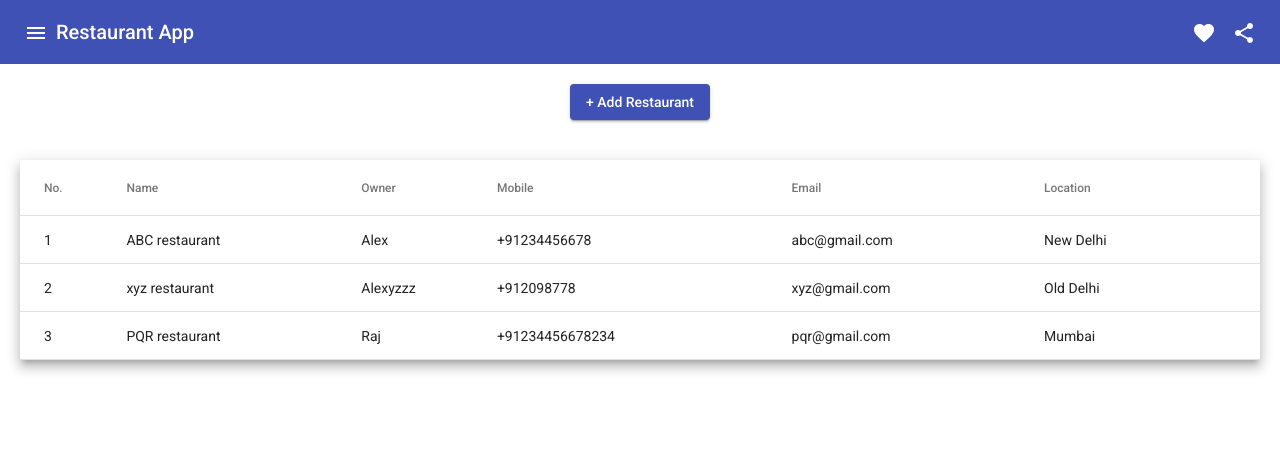
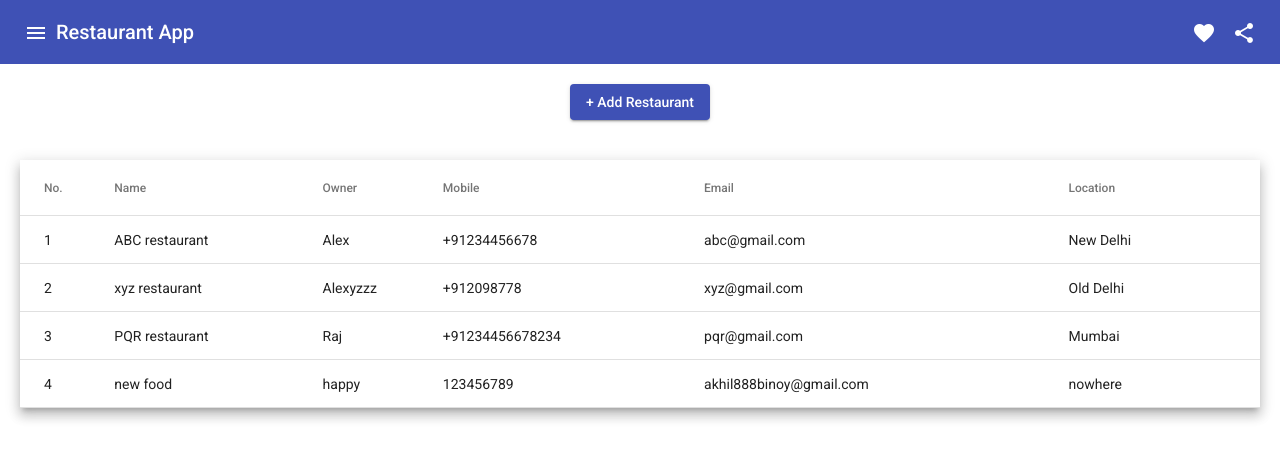
Before and after one commit to akhil888binoy/Restaurant_app, an Angular app: page / in a window 1280 px wide. Shown: the top 460 px of the page. Built offline with nearby package versions, Linux system fonts and the light colour scheme; data requests are answered from the project's data file.

Commit message:
add restaurant form final done

```diff
--- a/db.json
+++ b/db.json
@@ -23,6 +23,14 @@
       "mobile": "+91234456678234",
       "email": "pqr@gmail.com",
       "location": "Mumbai"
+    },
+    {
+      "id": 4,
+      "name": "new food",
+      "owner": "happy",
+      "mobile": "123456789",
+      "email": "akhil888binoy@gmail.com",
+      "location": "nowhere"
     }
   ]
 }
--- a/src/app/add-restaurant/add-restaurant.component.html
+++ b/src/app/add-restaurant/add-restaurant.component.html
@@ -38,7 +38,7 @@
                 </mat-form-field>
             </div>
             <div>
-                <button mat-raised-button color="primary" type="button">Primary</button>
+                <button mat-raised-button color="primary" type="button" (click)="addRecords()">Add Records</button>
             </div>
         </div>
     </mat-card>
--- a/src/app/add-restaurant/add-restaurant.component.ts
+++ b/src/app/add-restaurant/add-restaurant.component.ts
@@ -1,5 +1,7 @@
 import { Component, OnInit } from '@angular/core';
 import { Restaurant } from '../restaurant';
+import { RestaurantService } from '../restaurant.service';
+import { Router } from '@angular/router';
 
 @Component({
   selector: 'app-add-restaurant',
@@ -16,9 +18,15 @@ export class AddRestaurantComponent implements OnInit {
       location:''
 
     }
-  constructor() { }
+  constructor(private rs: RestaurantService, private router: Router) { }
 
   ngOnInit(): void {
   }
+    addRecords(){
+        this.rs.create(this.restaurantRecords).subscribe((data)=>{
+            this.router.navigate(["/"])
+
+        })
+    }
 
 }
```
